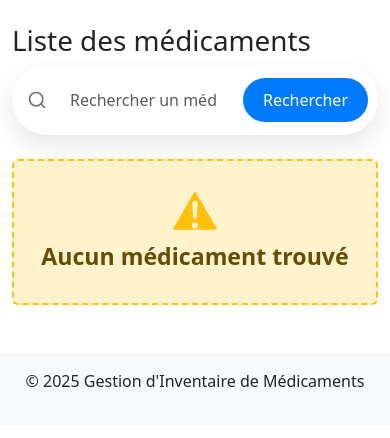
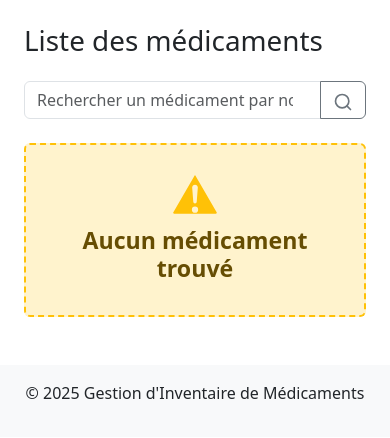
Before and after one commit to fbotel17/GIMProject, a Symfony app: template GIM/templates/medicament/index.html.twig in a window 390 px wide. Shown: the part 56-494 px from the top of the page. Run offline with Twig, Linux system fonts and the light colour scheme; the template is opened without the code that fills it, so the values that code supplies are empty; some libraries are stand-ins or nearby versions.

Commit message:
responsive

```diff
--- a/GIM/src/Security/CustomUserProvider.php
+++ b/GIM/src/Security/CustomUserProvider.php
@@ -49,8 +49,9 @@ class CustomUserProvider implements UserProviderInterface
         return $this->loadUserByIdentifier($user->getUsername());
     }
 
+
     public function supportsClass(string $class): bool
     {
-        return User::class === $class;
+        return User::class === $class || is_subclass_of($class, User::class);
     }
 }
--- a/GIM/templates/inventaire/index.html.twig
+++ b/GIM/templates/inventaire/index.html.twig
@@ -14,6 +14,7 @@
 				Aucun médicament dans l'inventaire.
 			</div>
 		{% else %}
+			<div class="table-responsive">
 				<table class="table table-striped table-bordered table-hover">
 					<thead class="thead-dark">
 						<tr>
@@ -50,6 +51,7 @@
 						{% endfor %}
 					</tbody>
 				</table>
+			</div>
 		{% endif %}
 	</div>
 {% endblock %}
--- a/GIM/templates/medicament/index.html.twig
+++ b/GIM/templates/medicament/index.html.twig
@@ -1,11 +1,11 @@
 {% extends 'base.html.twig' %}
-
 
 {% block title %}Accueil
 {% endblock %}
 
 {% block body %}
-	<h1>Liste des médicaments</h1>
+	<div class="container mt-4">
+		<h1 class="mb-4">Liste des médicaments</h1>
 
 		{% for label, messages in app.flashes %}
 			{% for message in messages %}
@@ -16,21 +16,22 @@
 		{% endfor %}
 
 		<div class="d-flex justify-content-between mb-3">
-		<form method="get" action="{{ path('app_medicament') }}" class="d-flex">
-			<div class="search-container position-relative d-flex align-items-center w-100">
-				<svg xmlns="http://www.w3.org/2000/svg" width="20" height="20" viewbox="0 0 24 24" fill="none" stroke="currentColor" stroke-width="2" stroke-linecap="round" stroke-linejoin="round" class="search-icon feather feather-search">
+			<form method="get" action="{{ path('app_medicament') }}" class="d-flex w-100">
+				<div class="input-group">
+					<input class="form-control" value="{{ searchTerm }}" type="search" name="search" placeholder="Rechercher un médicament par nom" aria-label="Search">
+					<button class="btn btn-outline-secondary" type="submit">
+						<svg xmlns="http://www.w3.org/2000/svg" width="20" height="20" viewbox="0 0 24 24" fill="none" stroke="currentColor" stroke-width="2" stroke-linecap="round" stroke-linejoin="round" class="feather feather-search">
 							<circle cx="11" cy="11" r="8"></circle>
 							<line x1="21" y1="21" x2="16.65" y2="16.65"></line>
 						</svg>
-				<input class="form-control search-input ps-5" value="{{ searchTerm }}" type="search" name="search" placeholder="Rechercher un médicament par nom" aria-label="Search">
-				<button class="btn btn-search ms-auto" type="submit">Rechercher</button>
+					</button>
 				</div>
 			</form>
 		</div>
 
 		{% if medicaments is not empty %}
-		<div id="medicaments-table">
-			<table class="table">
+			<div id="medicaments-table" class="table-responsive">
+				<table class="table table-striped">
 					<thead>
 						<tr>
 							<th>Code CIS</th>
@@ -57,7 +58,7 @@
 					</tbody>
 				</table>
 
-			<!-- Pagination Simplifiée -->
+				<!-- Pagination -->
 				<nav aria-label="Page navigation">
 					<ul class="pagination justify-content-center">
 						{% if currentPage > 1 %}
@@ -73,7 +74,8 @@
 								<input type="hidden" name="search" value="{{ searchTerm }}">
 								<label for="page" class="mr-2 mb-0">Page</label>
 								<input type="number" name="page" id="page" class="form-control mx-1" min="1" max="{{ totalPages }}" value="{{ currentPage }}" onchange="this.form.submit()" style="width: 60px;">
-							<span class="mx-1">sur {{ totalPages }}</span>
+								<span class="mx-1">sur
+									{{ totalPages }}</span>
 							</form>
 						</li>
 
@@ -87,16 +89,13 @@
 					</ul>
 				</nav>
 
-
 				{% if 'ROLE_ADMIN' in app.user.roles %}
-
-				<div class="d-flex">
-					<button id="delete-button" class="btn btn-danger ms-2" data-bs-toggle="modal" data-bs-target="#deleteModal">
+					<div class="d-flex justify-content-end mt-3">
+						<button id="delete-button" class="btn btn-danger" data-bs-toggle="modal" data-bs-target="#deleteModal">
 							Supprimer tous les médicaments
 						</button>
 					</div>
 				{% endif %}
-
 			</div>
 		{% elseif 'ROLE_ADMIN' in app.user.roles %}
 			<div class="alert alert-warning text-center p-4 mt-4" style="border: 2px dashed #ffc107; background-color: #fff3cd;">
@@ -109,9 +108,7 @@
 					Importer des médicaments maintenant
 				</a>
 			</div>
-
 		{% else %}
-
 			<div class="alert alert-warning text-center p-4 mt-4" style="border: 2px dashed #ffc107; background-color: #fff3cd;">
 				<svg xmlns="http://www.w3.org/2000/svg" width="50" height="50" fill="currentColor" class="bi bi-exclamation-triangle-fill text-warning mb-2" viewbox="0 0 16 16">
 					<path d="M7.938 2.016a.13.13 0 0 1 .125 0l6.857 11.813c.06.104.06.23 0 .334a.252.252 0 0 1-.22.126H1.302a.252.252 0 0 1-.22-.126.255.255 0 0 1 0-.334L7.938 2.016zM8 5c-.535 0-.954.462-.9.995l.35 4.5a.55.55 0 0 0 1.1 0l.35-4.5c.054-.533-.365-.995-.9-.995zm.002 7a1.002 1.002 0 1 0 0 2.004A1.002 1.002 0 0 0 8.002 12z"/>
@@ -121,4 +118,5 @@
 		{% endif %}
 
 		{% include 'modals/medicament_modals.html.twig' %}
+	</div>
 {% endblock %}
```
Also changed, not shown: GIM/templates/traitement/add_medicament.html.twig (+15 -13 lines). Lines whose indentation alone changed are shown as unchanged.
